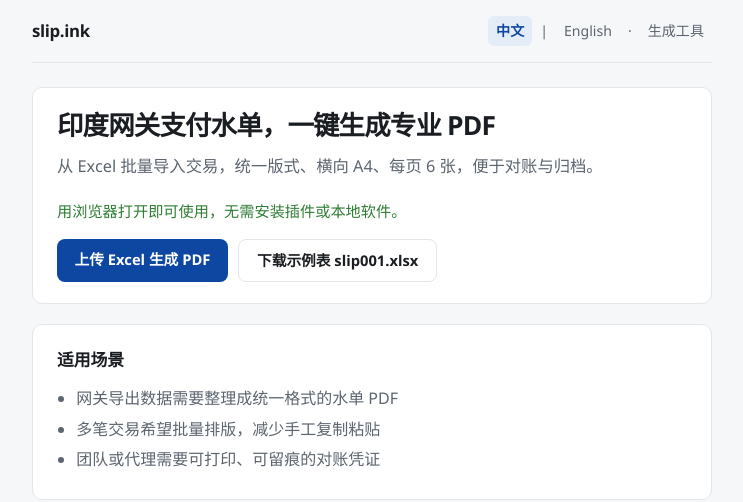
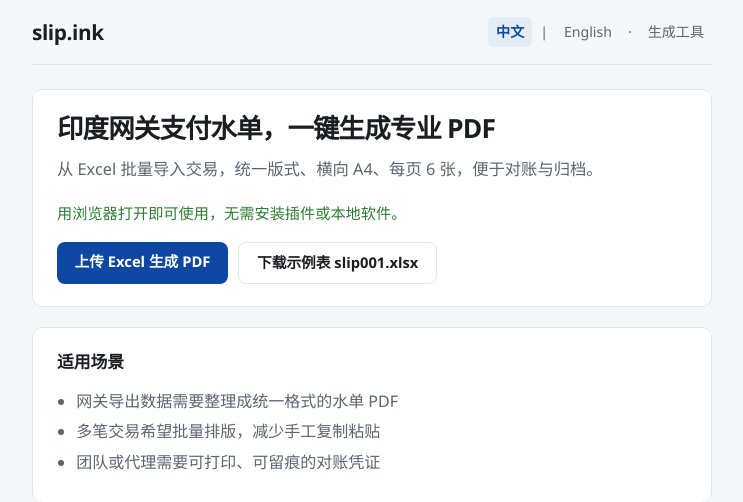
Before and after one commit to Allan-Pan9889/utr-paygate-receipts, a Flask app: page / in a window 1280 px wide. Shown: the top 502 px of the page, without its empty margins (268-1011 px from the left). Run offline with Flask 3, Linux system fonts and the light colour scheme.

Commit message:
style: enlarge header logo font size
Made-with: Cursor

```diff
--- a/templates/site_base.html
+++ b/templates/site_base.html
@@ -36,7 +36,7 @@
       border-bottom: 1px solid var(--border);
       margin-bottom: 1.5rem;
     }
-    .brand { font-weight: 700; font-size: 1.05rem; letter-spacing: -0.02em; }
+    .brand { font-weight: 700; font-size: 1.3rem; letter-spacing: -0.02em; }
     .brand a { color: var(--text); text-decoration: none; }
     .brand a:hover { color: var(--accent); }
     .lang {
```
